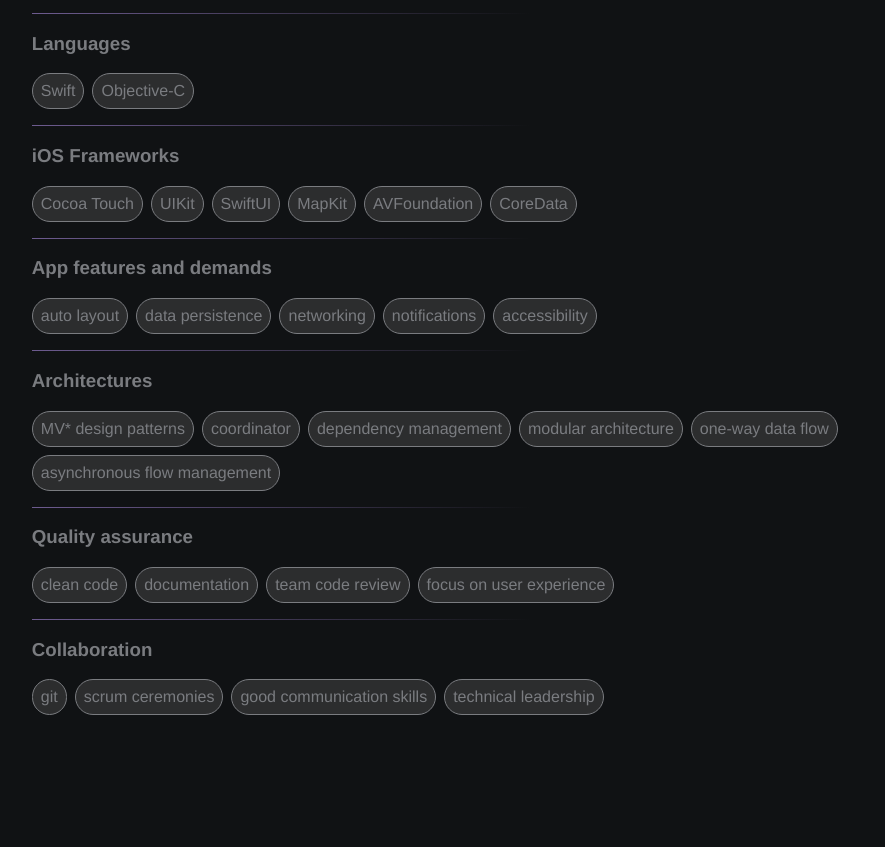
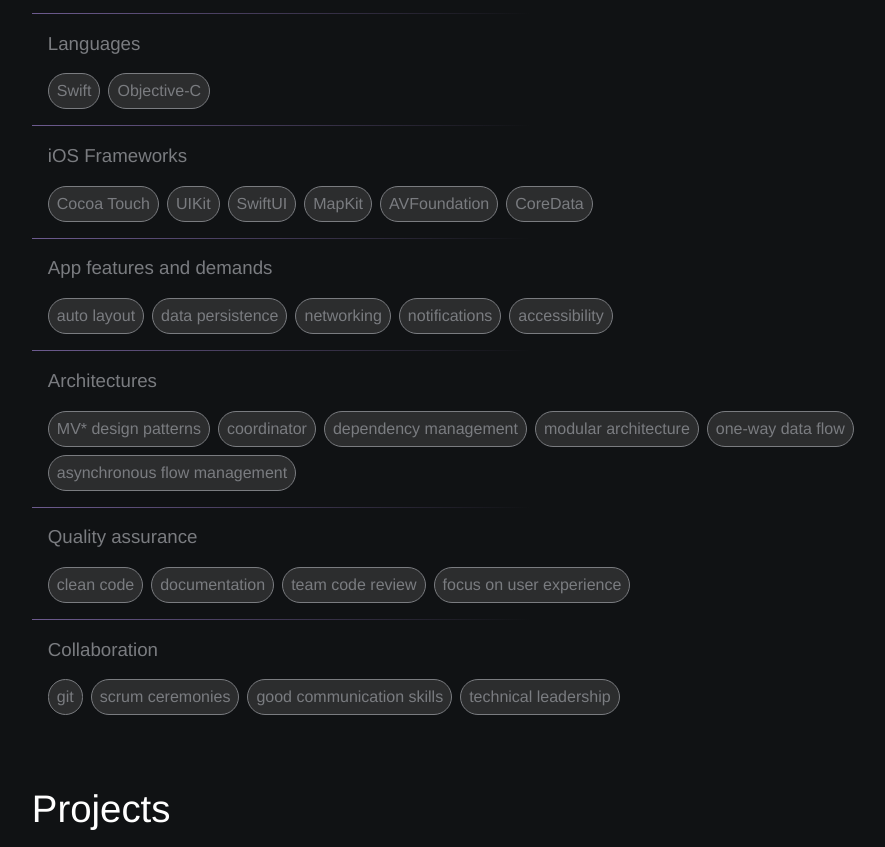
Before and after one commit to edumtto/edumtto.github.io, a plain HTML site: page index.html in a window 1280 px wide. Shown: the part 443-1290 px from the top of the page, without its empty margins (109-994 px from the left). Before the commit the page ends 1182 px from the top, so only its background shows below. Drawn offline with Linux system fonts and the light colour scheme.

Commit message:
Start Projects session

```diff
--- a/index.html
+++ b/index.html
@@ -46,9 +46,7 @@
             </div>
         </div> -->
 
-        <div>
         <h2>Skills</h2>
-            <div class="block-container">
         <hr>
         <h3>Languages</h3>
         <div class="bubble-container">
@@ -101,9 +99,10 @@
             <div>technical
                 leadership</div>
         </div>
-            </div>
-        </div>
     </section>
+
+    <section  class="default-container">
+        <h2>Projects</h2>
 </body>
 
 </html>
--- a/style.css
+++ b/style.css
@@ -81,6 +81,12 @@
     font-weight: lighter;
 }
 
+section h3 {
+    /* font-size: 2.4rem; */
+    font-weight: lighter;
+    padding-left: 16px;
+}
+
 /* animations / utilities */
 a:hover {
     color: #fff;
@@ -137,6 +143,7 @@
     flex-direction: row;
     column-gap: 8px;
     flex-wrap: wrap;
+    padding-left: 16px;
 }
 
 .bubble-container div {
@@ -145,10 +152,6 @@
     border-radius: 24px;
     padding: 8px;
     margin-bottom: 8px;
-}
-
-.skill-block-title {
-    font-size: 1.2rem;
 }
 
 /* media queres */
```
Lines whose indentation alone changed are shown as unchanged.
